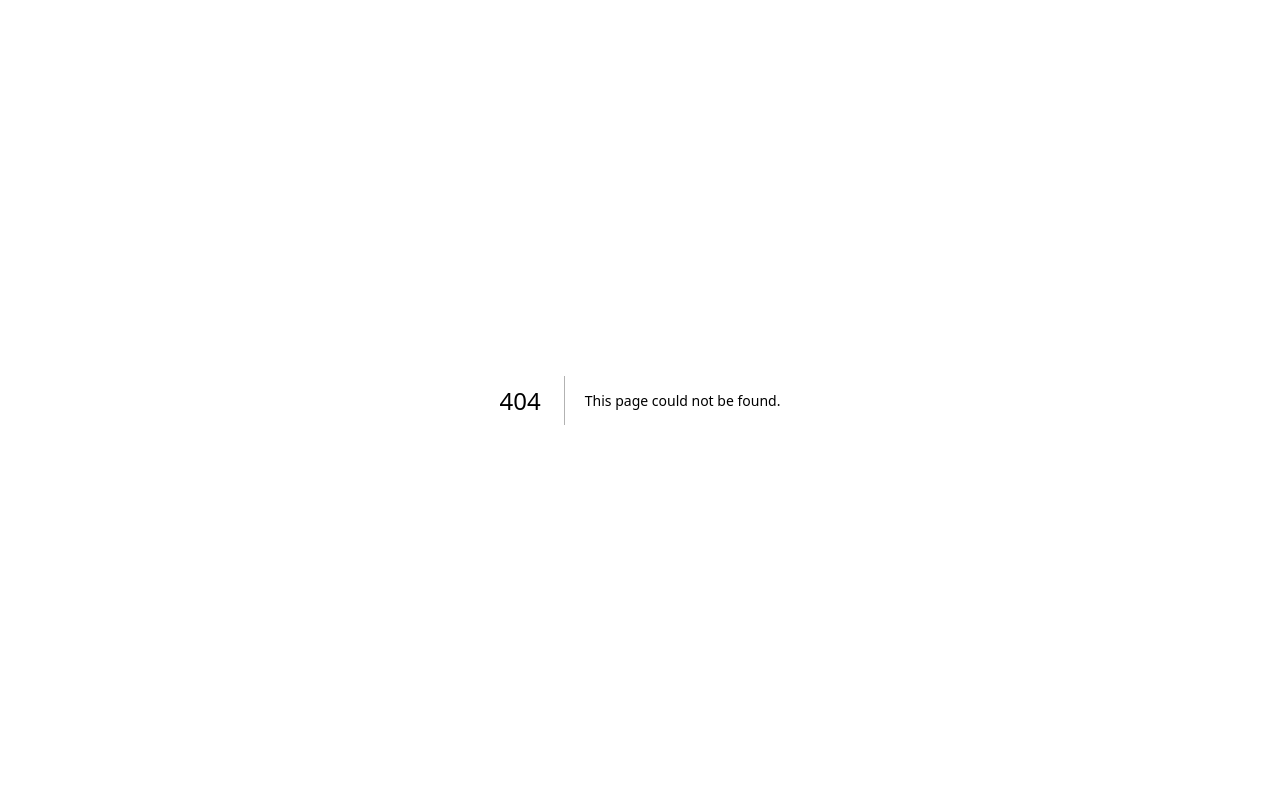
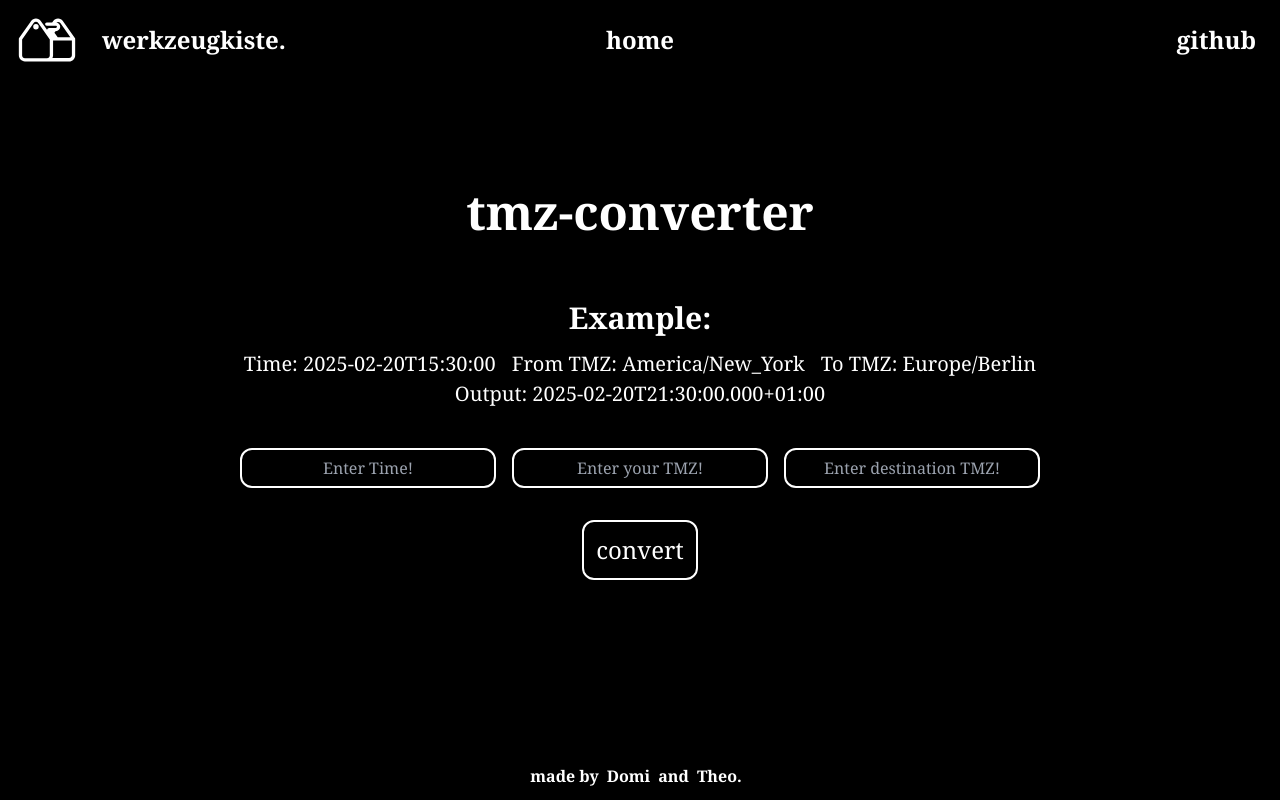
Before and after one commit to theoleuthardt/werkzeugkiste, a Next.js app in the folder frontend/: page /tmz-converter in a window 1280 px wide. Before the commit this address had no page. Built offline with nearby package versions, Linux system fonts and the light colour scheme.

Commit message:
feat: new timezone converter, just three inputs for time, your timezone and the destination timezone, design is analogous to the other converters

```diff
--- /dev/null
+++ b/frontend/src/app/tmz-converter/layout.tsx
@@ -0,0 +1,20 @@
+import React from "react";
+import type { Metadata } from "next";
+import { toolLinks } from "@/constants";
+
+export const metadata: Metadata = {
+  title: toolLinks[1].title,
+  description: "Converter for timezones!",
+};
+
+export default function RootLayout({
+  children,
+}: Readonly<{
+  children: React.ReactNode;
+}>) {
+  return (
+    <html lang="en">
+      <body className={`antialiased`}>{children}</body>
+    </html>
+  );
+}
--- /dev/null
+++ b/frontend/src/app/tmz-converter/page.tsx
@@ -0,0 +1,103 @@
+"use client";
+import React, { useState } from "react";
+import Navbar from "../../components/Navbar";
+import Footer from "../../components/Footer";
+import Button from "../../components/Button";
+
+export default function DocConverter() {
+  const [loading, setLoading] = useState(false);
+  const [convertedTMZ, setConvertedTMZ] = useState("");
+
+  const convertTMZ = async () => {
+    setLoading(true);
+
+    const time = (document.getElementById("time") as HTMLInputElement).value;
+    const fromZone = (document.getElementById("fromZone") as HTMLInputElement)
+      .value;
+    const toZone = (document.getElementById("toZone") as HTMLInputElement)
+      .value;
+
+    try {
+      const response = await fetch(
+        process.env.backend_url + "/api/tmz-convert",
+        {
+          method: "POST",
+          headers: {
+            "Content-Type": "application/json",
+          },
+          body: JSON.stringify({
+            time: time,
+            fromZone: fromZone,
+            toZone: toZone,
+          }),
+        },
+      );
+      if (!response.ok) {
+        return new Error(`Error: ${response.statusText}`);
+      }
+      const output: string = await response.text();
+      setConvertedTMZ(output);
+    } catch (error) {
+      console.error("Error while converting:", error);
+      alert("Error while converting");
+    } finally {
+      setLoading(false);
+    }
+  };
+
+  return (
+    <div className="w-screen h-auto min-h-screen bg-black text-white font-noto flex flex-col items-center">
+      <Navbar renderHomeLink={true} />
+      <div className="w-screen h-auto min-h-[calc(100vh-80px-60px)] flex flex-1 flex-col items-center justify-center">
+        <h2 className="text-5xl font-bold text-white mb-16">tmz-converter</h2>
+        <h3 className="text-3xl font-bold text-white">Example:</h3>
+        <div className="h-8 flex flex-row items-center justify-center gap-4 mt-3">
+          <p className="text-white text-xl">Time: 2025-02-20T15:30:00</p>
+          <p className="text-white text-xl">From TMZ: America/New_York</p>
+          <p className="text-white text-xl">To TMZ: Europe/Berlin</p>
+        </div>
+        <p className="text-xl text-white mb-3">
+          Output: 2025-02-20T21:30:00.000+01:00
+        </p>
+        <div className="h-24 flex flex-row items-center justify-center gap-4">
+          <input
+            className="h-10 w-64 p-2 rounded-xl text-white bg-black border-2 border-white text-center"
+            type="text"
+            id="time"
+            placeholder="Enter Time!"
+          />
+          <input
+            className="h-10 w-64 p-2 rounded-xl text-white bg-black border-2 border-white text-center"
+            type="text"
+            id="fromZone"
+            placeholder="Enter your TMZ!"
+          />
+          <input
+            className="h-10 w-64 p-2 rounded-xl text-white bg-black border-2 border-white text-center"
+            type="text"
+            id="toZone"
+            placeholder="Enter destination TMZ!"
+          />
+        </div>
+        <div className={"flex flex-row items-center gap-4 mt-1 mb-10"}>
+          <Button
+            content={
+              loading ? (
+                <div className="h-10 w-10 border-8 border-blue-100 border-t-blue-500 rounded-full animate-spin" />
+              ) : (
+                "convert"
+              )
+            }
+            onClick={convertTMZ}
+          />
+        </div>
+        <div className="p-3 rounded-xl text-center">
+          <output id="output" className="text-blue-400 text-3xl">
+            {convertedTMZ}
+          </output>
+        </div>
+      </div>
+      <Footer className="flex justify-center items-end" />
+    </div>
+  );
+}
--- a/frontend/src/constants/index.ts
+++ b/frontend/src/constants/index.ts
@@ -4,8 +4,8 @@ export const toolLinks = [
     link: "/doc-converter",
   },
   {
-    title: "img-converter",
-    link: "/img-converter",
+    title: "tmz-converter",
+    link: "/tmz-converter",
   },
   {
     title: "rgb-to-hex",
@@ -32,8 +32,8 @@ export const toolLinks = [
     link: "/word-counter",
   },
   {
-    title: "pomodoro-timer",
-    link: "/pomodoro-timer",
+    title: "video-to-audio",
+    link: "/video-to-audio",
   },
 ];
 
```
